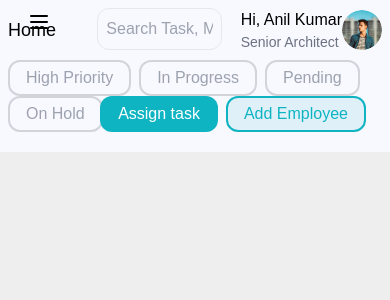
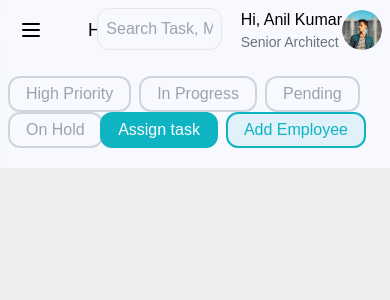
Before and after one commit to tejudharanesh/HABI_internal, a React (Vite) app: page / in a window 390 px wide. Shown: the top 300 px of the page. Built offline with nearby package versions, Linux system fonts and the light colour scheme.

Commit message:
created task cards

```diff
--- /dev/null
+++ b/src/components/Admin/Meetings.jsx
@@ -0,0 +1,7 @@
+import React from "react";
+
+function Meetings() {
+  return <div></div>;
+}
+
+export default Meetings;
--- /dev/null
+++ b/src/components/Admin/Task.jsx
@@ -0,0 +1,11 @@
+import React from 'react'
+
+function Task() {
+  return (
+    <div>
+
+    </div>
+  )
+}
+
+export default Task
--- /dev/null
+++ b/src/components/Admin/Taskcard.jsx
@@ -0,0 +1,11 @@
+import React from 'react'
+
+function Taskcard() {
+  return (
+    <div>
+
+    </div>
+  )
+}
+
+export default Taskcard
--- a/src/components/header/Header.jsx
+++ b/src/components/header/Header.jsx
@@ -3,8 +3,10 @@ import profile from "../../assets/images/profile.png";
 
 const Header = () => {
   return (
-    <div className="relative h-10">
-      <p className="text-black text-lg absolute top-2">Home</p>
+    <div className="relative h-14">
+      <p className="text-black text-lg absolute left-20 md:left-0 top-2">
+        Home
+      </p>
       <input
         type="text"
         placeholder="Search Task, Meeting, Projects..."
--- a/src/components/navbar/Navbar.jsx
+++ b/src/components/navbar/Navbar.jsx
@@ -78,7 +78,7 @@ const Navbar = () => {
   ];
 
   return (
-    <div className="fixed top-0 left-0 md:w-20 lg:w-40">
+    <div className="fixed top-0 left-0 md:w-20 lg:w-40 z-10">
       {/* Side Navbar */}
       <div
         className={`h-full bg-layoutColor text-white transform ${
@@ -143,7 +143,7 @@ const Navbar = () => {
 
       {/* Hamburger Button */}
       <button
-        className="md:hidden fixed top-0 left-2 z-50 bg-layoutColor outline-none focus:outline-none border-none ring-0"
+        className="md:hidden fixed top-2 z-50 bg-layoutColor outline-none focus:outline-none border-none ring-0"
         onClick={toggleMenu}
       >
         <img src={isOpen ? close : hamberger} alt="" className="w-6 p-0 h-6" />
--- a/src/pages/Admin/Home.jsx
+++ b/src/pages/Admin/Home.jsx
@@ -4,8 +4,10 @@ import TaskFilters from "../../components/Admin/TaskFilters";
 
 function Home() {
   return (
-    <div className="min-h-screen items-center bg-background font-poppins w-full">
-      <div className={`w-screen bg-layoutColor p-2 h-auto md:pl-24 lg:pl-40`}>
+    <div className="min-h-screen flex flex-col items-center bg-background font-poppins w-full">
+      <div
+        className={`w-screen flex flex-col bg-layoutColor p-2 h-auto md:pl-24 lg:pl-44`}
+      >
         <Header />
         <TaskFilters />
       </div>
```
